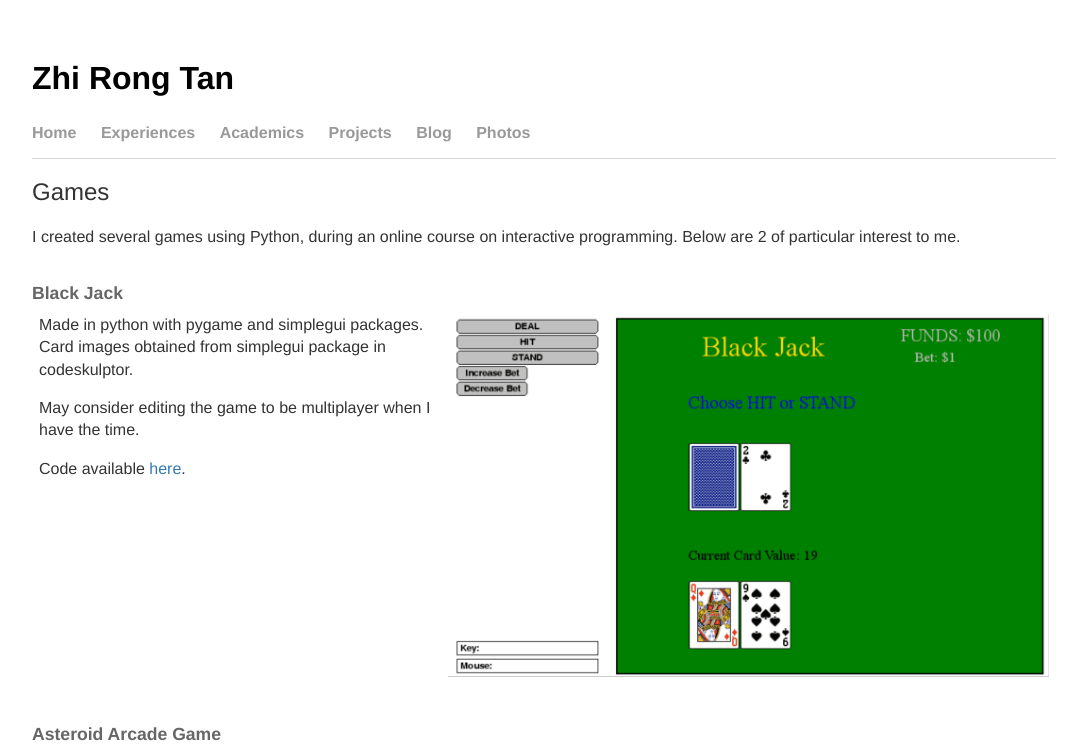
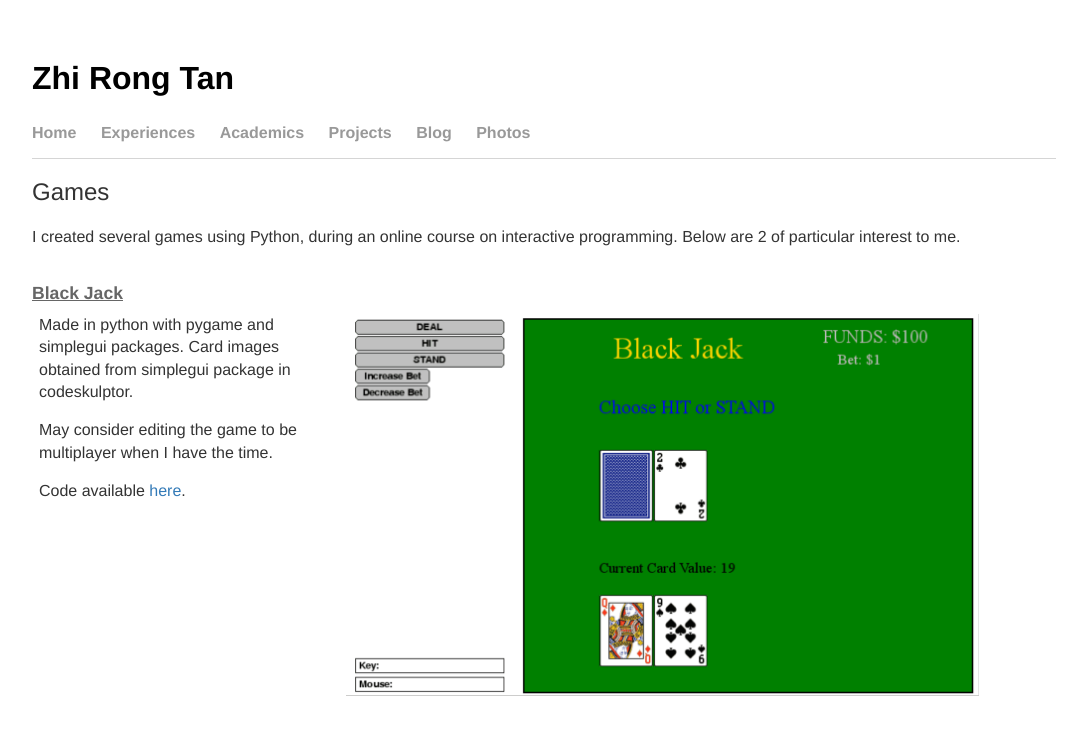
Before and after one commit to tanzhirong/tanzhirong.github.io, a Jekyll site: the page built from projects/index.html, in a window 1280 px wide. Shown: the top 744 px of the page, without its empty margins (96-1176 px from the left). Built offline with Jekyll 4.4.1, drawn with Linux system fonts in a browser that asks for light colours; some of the changed text lies outside the part shown; grey boxes are pictures that could not be loaded.

Commit message:
Update index.html

```diff
--- a/projects/index.html
+++ b/projects/index.html
@@ -8,13 +8,13 @@
 <br>
 <table>
     <tr>
-<div class="project_title"><b>Black Jack</b></div>
-    <td width="40%">
+        <div class="project_title"><b><u>Black Jack</u></b></div>
+    <td width="30%">
         <p>Made in python with pygame and simplegui packages. Card images obtained from simplegui package in codeskulptor.</p>
         <p>May consider editing the game to be multiplayer when I have the time.</p>
         <p>Code available <a target="_blank" href="https://github.com/tanzhirong/Python-Projects-Games/blob/master/BlackJack_Edited081118.py">here</a>.</p>
     </td>
-    <td><img src="blackjack.gif" position="absolute" margin="auto" width="100%">
+    <td><img src="blackjack.gif" position="absolute" margin="auto" width="90%">
             </td>
   </tr>
 </table>
@@ -22,12 +22,12 @@
 <br>
 <table>
     <tr>
-<div class="project_title"><b>Asteroid Arcade Game</b></div>
-    <td width="60%">
+        <div class="project_title"><b><u>Asteroid Arcade Game</u></b></div>
+    <td width="70%"><img src="shoot.gif" position="absolute" margin="auto" width="90%">
     </td>
     <td>
-        <p>Made in python with pygame and simplegui packages</p>
-        <p>Background, rocket and asteroid images obtained from simplegui package incodeskulptor</p>
+        <p>Made in python with the pygame and simplegui packages.</p>
+        <p>Background, rocket and asteroid images obtained from simplegui package in codeskulptor.</p>
         <p>Code available <a target="_blank" href="https://github.com/tanzhirong/Python-Projects-Games/blob/master/Asteroids_Updated081118.py">here</a>.</p>
 </td>
   </tr>
```
